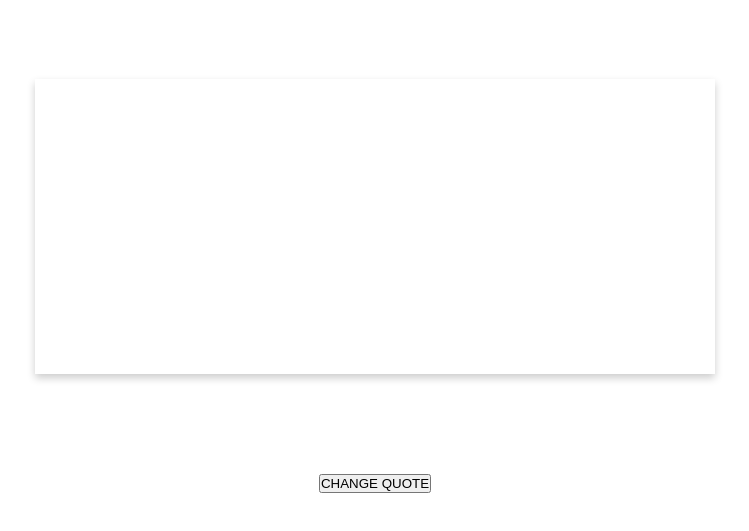
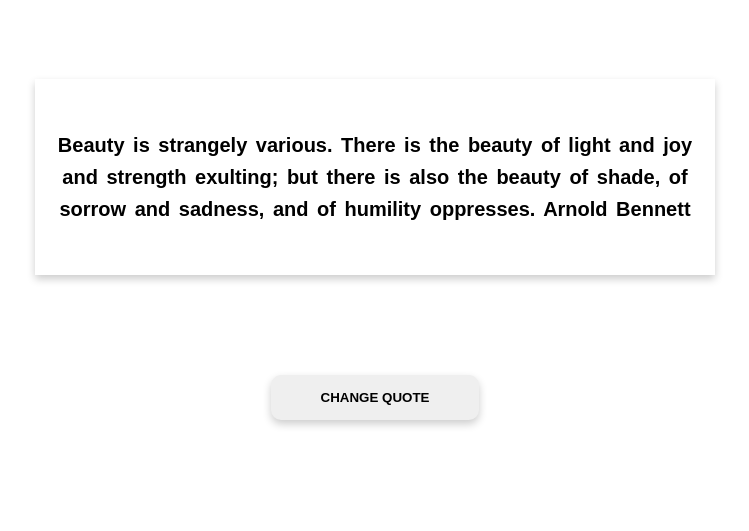
Before and after one commit to Naheemah/quote-generator, a plain HTML site: page index.html in a window 1280 px wide. Shown: the part 169-700 px from the top of the page, without its empty margins (265-1014 px from the left). Drawn offline with Linux system fonts and the light colour scheme.

Commit message:
Changes in CSS and Js code

```diff
--- a/script.js
+++ b/script.js
@@ -1,4 +1,4 @@
-const quoteGenerator = () => {
+const quoteGenerator = () =>{
     let body = document.getElementById('body');
     let quote = document.getElementById('quote');
     let selectedQuote = "";
@@ -43,7 +43,7 @@
         case 11:
             selectedQuote = "One of the best lesson you can learn in life is to master how to remain calm."
             break;
-        /*case 12:
+        case 12:
             selectedQuote = "You are powerful, more than you even know, do not give your power away.."
             break;
         case 13:
@@ -71,6 +71,10 @@
             selectedQuote = "Be like water, not luxurious but valuable for life."
             break;
         case 20:
-            selectedQuote = "Silence isn't empty. It's full of answers."*/
+            selectedQuote = "Silence isn't empty. It's full of answers."
+            break;
     }
+    document.getElementById('quote').innerHTML = `$(selectedQuote)`;
+    console.log(selectedQuote);
+    console.log(randomQuote);
 }
--- a/style.css
+++ b/style.css
@@ -19,7 +19,7 @@
     background: #fff;
     margin: 100px 300px;
     text-align: center;
-    padding: 7px 7px 60px;
+    /*padding: 7px 7px 60px;*/
     line-height: 1.6em;
     word-spacing: 3px;
     font-size: 20px;
@@ -37,11 +37,22 @@
     margin: 0;
     padding: 50px 20px;
     /*background-color: #9eb3cc;*/
-    color: white;
+    color: black;
 }
 
 .note {
     text-align: center;
+}
+
+#btn {
+    padding: 15px 50px;
+    border: none;
+    border-radius: 10px;
+    outline: none;
+    color: #000;
+    font-weight: 600;
+    box-shadow: 0 4px 8px 0 rgba(0, 0, 0, 0.2);
+    cursor: pointer;
 }
 
 @media (max-width: 800px) {
```
